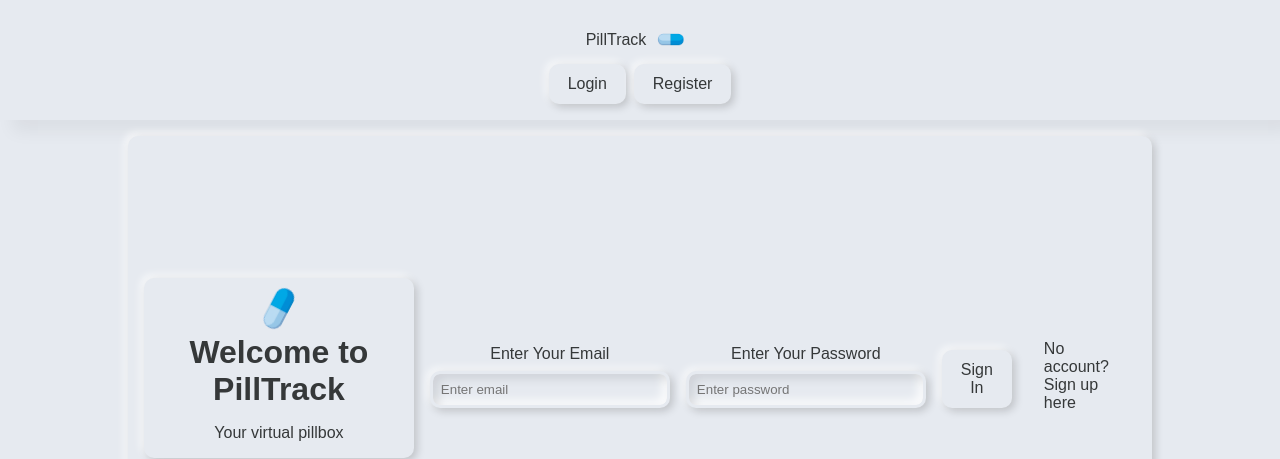
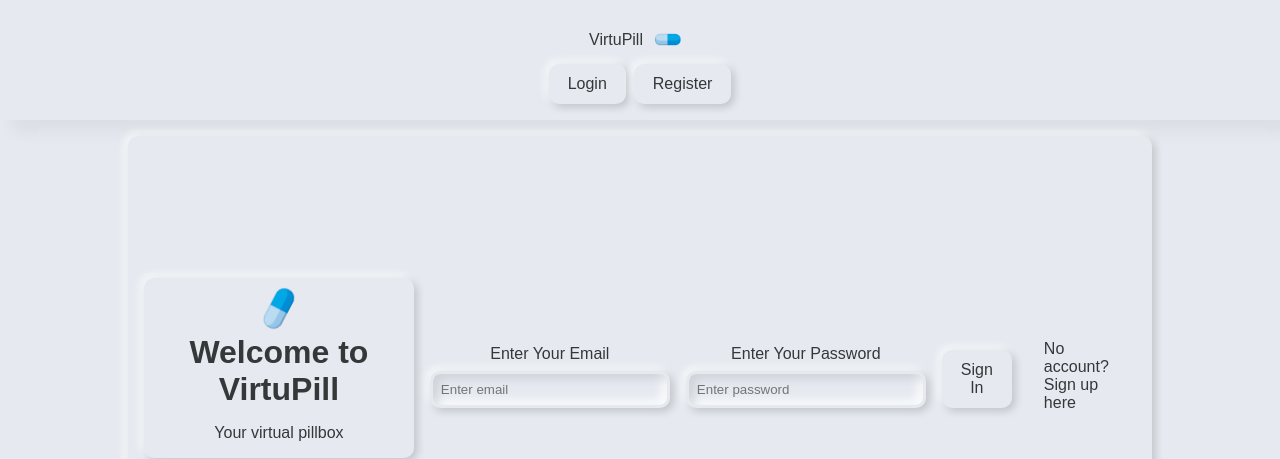
Before and after one commit to ryeetc/capstone-client, a React (Create React App) app: page / in a window 1280 px wide. Shown: the top 459 px of the page. Built offline with nearby package versions, Linux system fonts and the light colour scheme.

Commit message:
fix log post request

```diff
--- a/src/components/editModal/EditModal.js
+++ b/src/components/editModal/EditModal.js
@@ -6,7 +6,7 @@ import { useState } from "react"
 
 const EditModal = () => {
 
-    document.title = "PillTrack Edit"
+    document.title = "VirtuPill Edit"
 
     const {id} = useParams()
     const [error, setIsError] = useState(false)
--- a/src/components/header/Header.js
+++ b/src/components/header/Header.js
@@ -18,7 +18,7 @@ const Header = () => {
         return (
             <header className="header">
                 <div className="header__left">
-                    <span className="header__name">PillTrack</span>
+                    <span className="header__name">VirtuPill</span>
                     <img src={Logo} alt="Logo" className="header__logo"></img>
                 </div>
                 <nav className="header__nav">
@@ -34,7 +34,7 @@ const Header = () => {
         return (
             <header className="header">
                 <div className="header__left">
-                    <span className="header__name">PillTrack</span>
+                    <span className="header__name">VirtuPill</span>
                     <img src={Logo} alt="Logo" className="header__logo"></img>
                 </div>
                 <nav className="header__nav">
--- a/src/pages/addMed/AddMed.js
+++ b/src/pages/addMed/AddMed.js
@@ -7,7 +7,7 @@ import Header from "../../components/header/Header"
 
 const AddMed = () => {
 
-    document.title = "PillTrack Add"
+    document.title = "VirtuPill Add"
 
     const navigate = useNavigate()
     const token = localStorage.authToken
--- a/src/pages/home/Home.js
+++ b/src/pages/home/Home.js
@@ -8,7 +8,7 @@ import { v4 as uuid } from 'uuid';
 
 const Home = () => {
 
-    document.title = "PillTrack Home"
+    document.title = "VirtuPill Home"
 
     let refresh = uuid()
     const navigate = useNavigate()
--- a/src/pages/landing/Landing.js
+++ b/src/pages/landing/Landing.js
@@ -7,7 +7,7 @@ import { useState } from "react"
 
 const Landing = () => {
 
-    document.title = "PillTrack"
+    document.title = "VirtuPill"
 
     const [logFail, setLogFail] = useState(false)
 
@@ -44,7 +44,7 @@ const Landing = () => {
             <main className="landing">
                 <div className="landing__top">
                     <img className="landing__logo rotate" src={Logo} alt="Logo"></img>
-                    <h1 className="landing__welcome">Welcome to PillTrack</h1>
+                    <h1 className="landing__welcome">Welcome to VirtuPill</h1>
                     <p className="landing__intro">Your virtual pillbox</p>
                 </div>
                 <form className="landing__form" onSubmit={handleLoginClick}>
--- a/src/pages/log/Log.js
+++ b/src/pages/log/Log.js
@@ -8,7 +8,7 @@ import { v4 as uuid } from 'uuid';
 
 const Log = () => {
 
-    document.title = "PillTrack Log"
+    document.title = "VirtuPill Log"
 
     const token = localStorage.getItem("authToken")
 
--- a/src/pages/register/Register.js
+++ b/src/pages/register/Register.js
@@ -8,7 +8,7 @@ import { useState } from "react"
 
 const Register = () => {
 
-    document.title = "PillTrack Register"
+    document.title = "VirtuPill Register"
 
     const [failed, setFailed] = useState(false)
     const [failMatch, setFailMatch] = useState(false)
@@ -62,7 +62,7 @@ const Register = () => {
             <main className="register">
                 <div className="register__top">
                     <img className="register__logo rotate" src={Logo} alt="Logo"></img>
-                    <h1 className="register__welcome">Register for PillTrack</h1>
+                    <h1 className="register__welcome">Register for VirtuPill</h1>
                 </div>
                 <form className="register__form" onSubmit={handleRegisterClick}>
 
```
